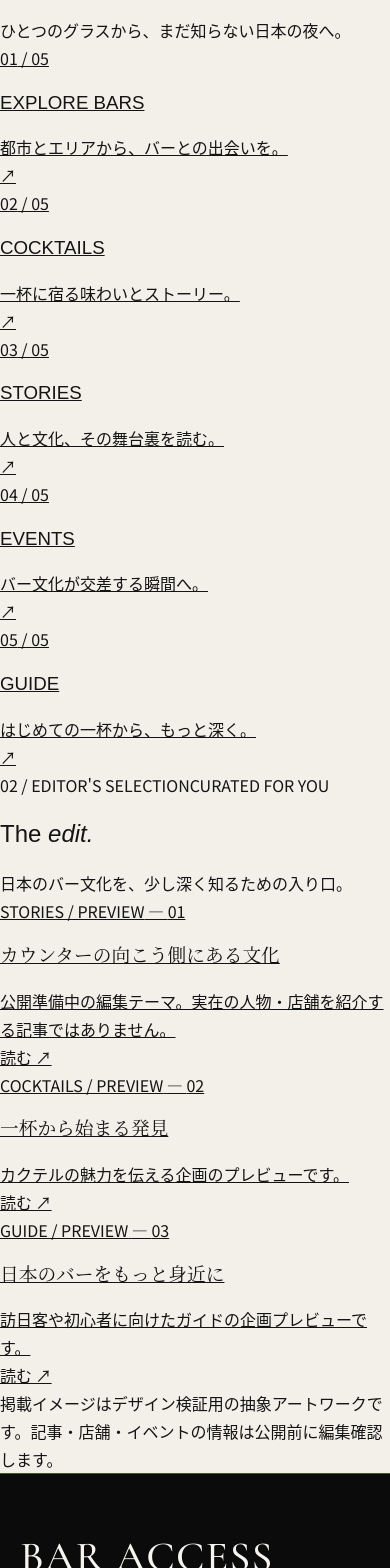
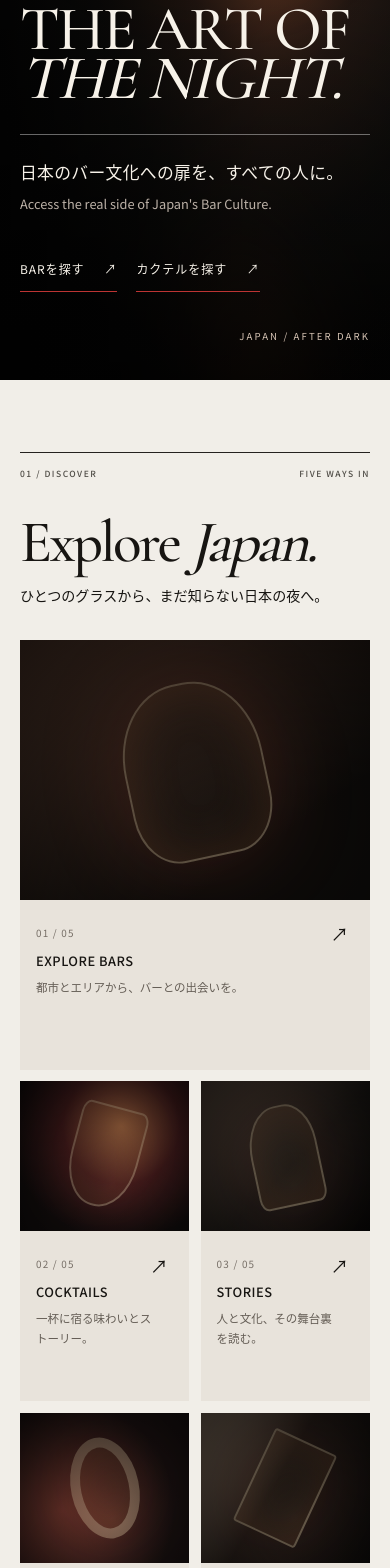
Before and after one commit to khopchan/bar-access-japan, a Next.js app: page / in a window 390 px wide. Shown: the part 380-1948 px from the top of the page. Built offline with nearby package versions, Linux system fonts and the light colour scheme; no server answers.

Commit message:
Add responsive BAJ editorial design system

```diff
--- a/app/globals.css
+++ b/app/globals.css
@@ -1086,3 +1086,70 @@ select {
     color: black;
   }
 }
+
+
+/* BAJ editorial homepage — review branch. No unlicensed photography used. */
+.editorial-home{background:#f1eee8;color:#171512;overflow:hidden}
+.editorial-home em{font-weight:400;font-style:italic}
+.editorial-hero{position:relative;min-height:min(900px,100svh);display:grid;align-items:end;background:#0b0a09;color:#f7f2e9;isolation:isolate}
+.editorial-hero-visual{position:absolute;inset:0;overflow:hidden;z-index:-1;background:radial-gradient(ellipse at 70% 43%,#633824 0%,#281b15 22%,#11100e 46%,#080808 76%)}
+.editorial-hero-visual:after{content:"";position:absolute;inset:0;background:linear-gradient(90deg,rgba(0,0,0,.72),rgba(0,0,0,.18) 68%),linear-gradient(0deg,rgba(0,0,0,.72),transparent 50%)}
+.editorial-hero-orb{position:absolute;width:clamp(280px,44vw,720px);aspect-ratio:1;right:10%;top:7%;border-radius:50%;border:1px solid rgba(245,182,118,.34);background:radial-gradient(circle at 35% 24%,rgba(255,217,143,.4),transparent 16%),radial-gradient(circle at 68% 75%,rgba(174,36,30,.32),transparent 37%),radial-gradient(circle at 55% 50%,transparent 29%,rgba(198,120,76,.12) 47%,rgba(0,0,0,.7) 72%);box-shadow:inset -40px -30px 80px #060605,0 0 110px rgba(193,88,48,.15);transform:rotate(-19deg)}
+.editorial-hero-reflection{position:absolute;bottom:-29%;right:7%;width:55%;height:60%;transform:rotate(-11deg);background:radial-gradient(ellipse,rgba(181,95,44,.19),transparent 65%);filter:blur(30px)}
+.editorial-hero-visual-note{position:absolute;right:var(--gutter);bottom:2.2rem;z-index:2;font-size:.6rem;letter-spacing:.22em;color:#d6c4b4}
+.editorial-hero-body{width:min(1440px,100%);margin:auto auto 0;padding:calc(var(--header-h) + 7rem) var(--gutter) 6.75rem}
+.editorial-overline,.editorial-section-kicker{font-family:var(--font-sans),sans-serif;font-size:.64rem;font-weight:500;letter-spacing:.18em;line-height:1.5}
+.editorial-red-dot{color:var(--baj-red);margin:0 .8rem}
+.editorial-hero h1{font-family:var(--font-display),Georgia,serif!important;font-size:clamp(5rem,12.4vw,12.2rem);line-height:.78!important;letter-spacing:-.035em;margin:2.3rem 0 3.4rem;font-weight:500;max-width:1100px}
+.editorial-hero h1 em{font-weight:500}
+.editorial-hero-bottom{display:flex;flex-wrap:wrap;align-items:end;justify-content:space-between;gap:2rem;border-top:1px solid rgba(255,255,255,.4);padding-top:1.4rem;max-width:1100px}
+.editorial-hero-description p{font-size:clamp(1.05rem,1.8vw,1.4rem);letter-spacing:.02em}
+.editorial-hero-description span{font-size:.8rem;color:#bcb1a7;display:block;margin-top:.35rem}
+.editorial-hero-actions{display:flex;gap:1.8rem;flex-wrap:wrap}
+.editorial-hero-actions a{padding:.7rem 0;border-bottom:1px solid #bd3433;text-decoration:none;font-size:.75rem;letter-spacing:.08em;white-space:nowrap}
+.editorial-hero-actions a span{margin-left:1rem}
+.editorial-hero-side{position:absolute;right:var(--gutter);top:25%;writing-mode:vertical-rl;font-size:.59rem;letter-spacing:.18em;color:#bcb1a7}
+.editorial-explore,.editorial-pickup{padding:clamp(4.5rem,9vw,9rem) var(--gutter);max-width:1600px;margin:auto}
+.editorial-section-kicker{display:flex;justify-content:space-between;gap:1rem;padding-top:.9rem;border-top:1px solid #25221f;color:#504d47}
+.editorial-heading-row{display:flex;align-items:end;justify-content:space-between;gap:2rem;margin:2.3rem 0 3.2rem}
+.editorial-heading-row h2{font-family:var(--font-display),Georgia,serif;font-size:clamp(4rem,9.3vw,9.5rem);line-height:.85;letter-spacing:-.045em;margin:0}
+.editorial-heading-row p{font-size:.88rem;max-width:21rem;line-height:1.8}
+.editorial-explore-grid{display:grid;grid-template-columns:repeat(6,minmax(0,1fr));gap:1rem}
+.editorial-explore-card{grid-column:span 2;position:relative;min-width:0;color:inherit;text-decoration:none;background:#e8e3db}
+.editorial-explore-card:nth-child(1),.editorial-explore-card:nth-child(2){grid-column:span 3}
+.editorial-card-art{height:clamp(180px,25vw,370px);position:relative;overflow:hidden;background:#231d1a}
+.editorial-explore-card:nth-child(n+3) .editorial-card-art{height:clamp(190px,21vw,310px)}
+.editorial-card-art:after{content:"";position:absolute;inset:0;background:radial-gradient(ellipse at 55% 70%,transparent,rgba(0,0,0,.65))}
+.editorial-art-shape{position:absolute;inset:16% 30%;border:2px solid rgba(240,212,171,.37);border-radius:46% 46% 30% 30%;box-shadow:inset 0 0 50px rgba(201,117,69,.23),0 0 90px rgba(198,65,46,.2);transform:rotate(-12deg)}
+.editorial-card-bars .editorial-card-art{background:linear-gradient(145deg,#4e3529,#0f0d0b 75%)}
+.editorial-card-cocktails .editorial-card-art{background:radial-gradient(circle at 60% 30%,#a36943,#401b1c 40%,#100d0d 78%)}
+.editorial-card-cocktails .editorial-art-shape{border-radius:12% 12% 48% 48%;transform:rotate(15deg)}
+.editorial-card-stories .editorial-card-art{background:linear-gradient(135deg,#55473c,#1c1a17 55%,#070707)}
+.editorial-card-stories .editorial-art-shape{border-radius:48% 40% 12% 12%}
+.editorial-card-events .editorial-card-art{background:radial-gradient(circle at 25% 65%,#70372e,#171111 70%)}
+.editorial-card-events .editorial-art-shape{border-radius:50%;border-width:10px}
+.editorial-card-guide .editorial-card-art{background:linear-gradient(120deg,#837261,#201b17 45%,#0d0c0b)}
+.editorial-card-guide .editorial-art-shape{border-radius:4%;transform:rotate(25deg)}
+.editorial-card-info{position:relative;min-height:152px;padding:1.3rem 1.4rem 2.1rem}
+.editorial-card-number{font-size:.62rem;letter-spacing:.12em;color:#766e66}
+.editorial-card-info h3{font-family:var(--font-sans),sans-serif;font-size:clamp(.98rem,1.7vw,1.45rem);font-weight:500;letter-spacing:.04em;margin:.55rem 0}
+.editorial-card-info p{font-size:.78rem;color:#655e56;line-height:1.7;padding-right:1.2rem}
+.editorial-card-arrow{position:absolute;right:1.35rem;top:1.2rem;font-size:1.1rem}
+.editorial-explore-card:hover .editorial-card-art .editorial-art-shape{transform:scale(1.08) rotate(-9deg);transition:transform .5s ease}
+.editorial-pickup{padding-top:2rem}
+.editorial-pickup-grid{display:grid;grid-template-columns:repeat(3,minmax(0,1fr));gap:1.4rem}
+.editorial-pickup-card{display:flex;flex-direction:column;color:inherit;text-decoration:none;height:100%}
+.editorial-pickup-art{aspect-ratio:4/3;position:relative;overflow:hidden;background:radial-gradient(ellipse at 54% 42%,#714034,#1b1411 55%,#0b0a0a 90%)}
+.editorial-pickup-art:after{content:"";position:absolute;inset:20% 33%;border:1px solid rgba(245,210,163,.48);border-radius:48% 48% 18% 18%;box-shadow:0 0 65px rgba(231,121,73,.24),inset 0 0 55px rgba(198,120,76,.2)}
+.editorial-pickup-art-2{background:radial-gradient(circle at 55% 75%,#a35c35,#431b1c 40%,#0e0b0b 80%)}
+.editorial-pickup-art-2:after{border-radius:50%;inset:23% 35%}
+.editorial-pickup-art-3{background:linear-gradient(135deg,#817162,#332720 45%,#10100e)}
+.editorial-pickup-art-3:after{border-radius:5%;transform:rotate(-17deg)}
+.editorial-pickup-meta{font-family:var(--font-sans),sans-serif;font-size:.61rem;letter-spacing:.12em;color:#7c302e;margin-top:1.3rem;display:flex;justify-content:space-between}
+.editorial-pickup-card h3{font-size:clamp(1.5rem,2.5vw,2.45rem);margin:.6rem 0 .65rem;line-height:1.24}
+.editorial-pickup-summary{font-size:.8rem;color:#605a53;line-height:1.8;margin-bottom:1.5rem}
+.editorial-read{margin-top:auto;align-self:flex-start;font-size:.72rem;letter-spacing:.08em;border-bottom:1px solid #a22b33;padding-bottom:.5rem}
+.editorial-prototype-disclosure{font-size:.7rem;color:#716d66;border-top:1px solid #d0c9c0;padding-top:1rem;margin-top:4rem}
+@media (max-width:800px){.editorial-hero{min-height:90svh}.editorial-hero-body{padding-bottom:5.5rem}.editorial-hero h1{font-size:clamp(4.2rem,15vw,7rem);margin:2rem 0}.editorial-hero-side{display:none}.editorial-heading-row{align-items:start;flex-direction:column;gap:1rem;margin-bottom:2rem}.editorial-explore-grid{grid-template-columns:repeat(2,minmax(0,1fr));gap:.7rem}.editorial-explore-card,.editorial-explore-card:nth-child(1),.editorial-explore-card:nth-child(2){grid-column:span 1}.editorial-explore-card:first-child{grid-column:span 2}.editorial-card-art,.editorial-explore-card:nth-child(n+3) .editorial-card-art{height:clamp(150px,35vw,290px)}.editorial-explore-card:first-child .editorial-card-art{height:260px}.editorial-card-info{padding:1rem;min-height:170px}.editorial-card-info h3{font-size:.9rem}.editorial-card-info p{font-size:.72rem}.editorial-pickup-grid{grid-template-columns:1fr;gap:3.5rem}.editorial-pickup-art{aspect-ratio:16/10}.editorial-pickup-card h3{font-size:2rem}}
+@media (max-width:420px){.editorial-hero h1{font-size:clamp(3.8rem,16vw,5rem)}.editorial-overline{font-size:.54rem}.editorial-hero-actions{gap:1.2rem}.editorial-section-kicker{font-size:.53rem}.editorial-card-info h3{font-size:.8rem;word-break:normal}.editorial-heading-row h2{font-size:3.7rem}}
+@media (prefers-reduced-motion:reduce){.editorial-explore-card:hover .editorial-card-art .editorial-art-shape{transform:none;transition:none}}
```
